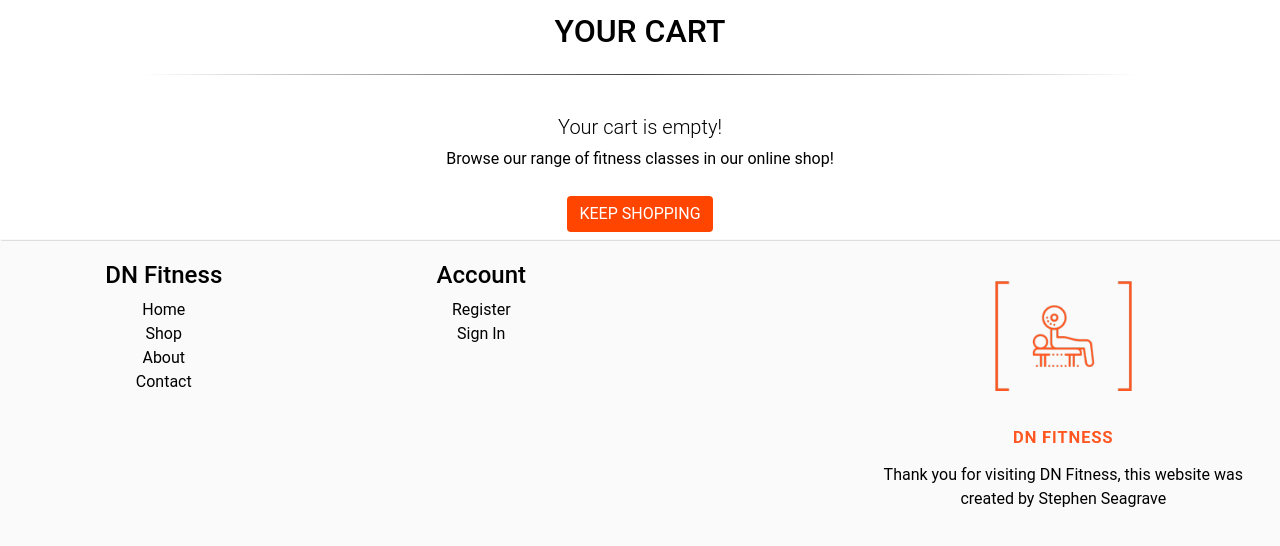
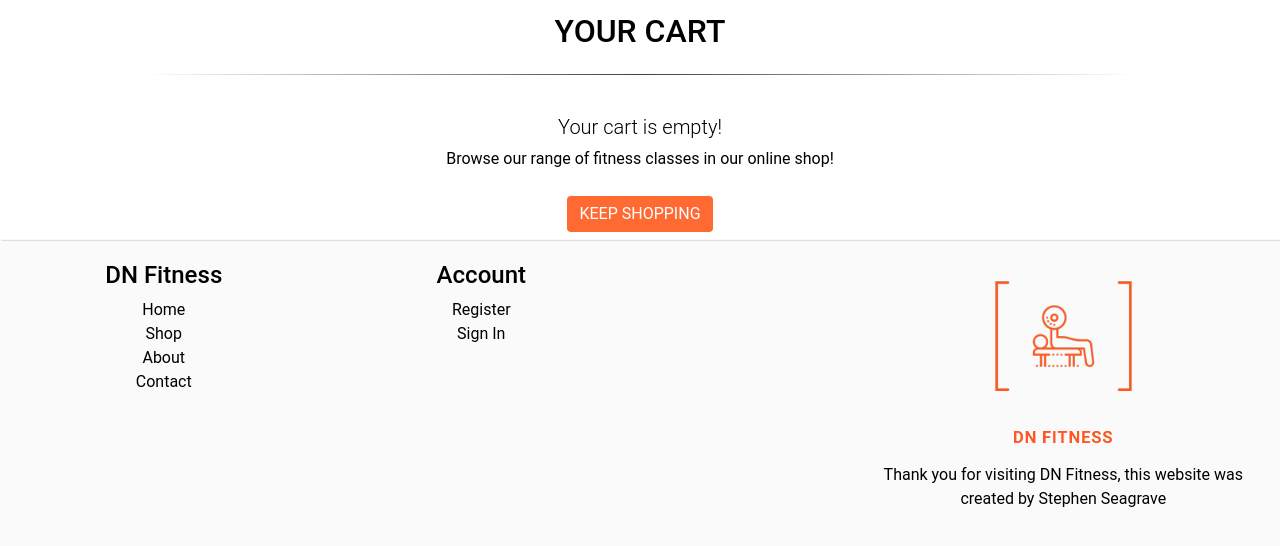
Before and after one commit to nemixu/Milestone4, a Django app: page /cart/ in a window 1280 px wide, with the pointer over the restyled element. Shown: the part 185-731 px from the top of the page. Run offline with Django 3.2, Linux system fonts and the light colour scheme; some libraries are stand-ins or nearby versions.

Commit message:
added hover for orange btn, removed width height from outline btn

```diff
--- a/static/css/base.css
+++ b/static/css/base.css
@@ -651,6 +651,10 @@ a.products-border:hover{
   background: orangered!important;
 }
 
+.orange-btn:hover {
+  background:#ff4500cc!important;
+}
+
 .dark-btn {
   background: #212529!important;
   color: #ffffff!important;
@@ -679,8 +683,7 @@ a.products-border:hover{
   background: orangered;
   color: white;
   border: transparent;
-  height:2.3125rem;
-  width: 12.279375rem;
+
 }
 
 .button-box{
```
